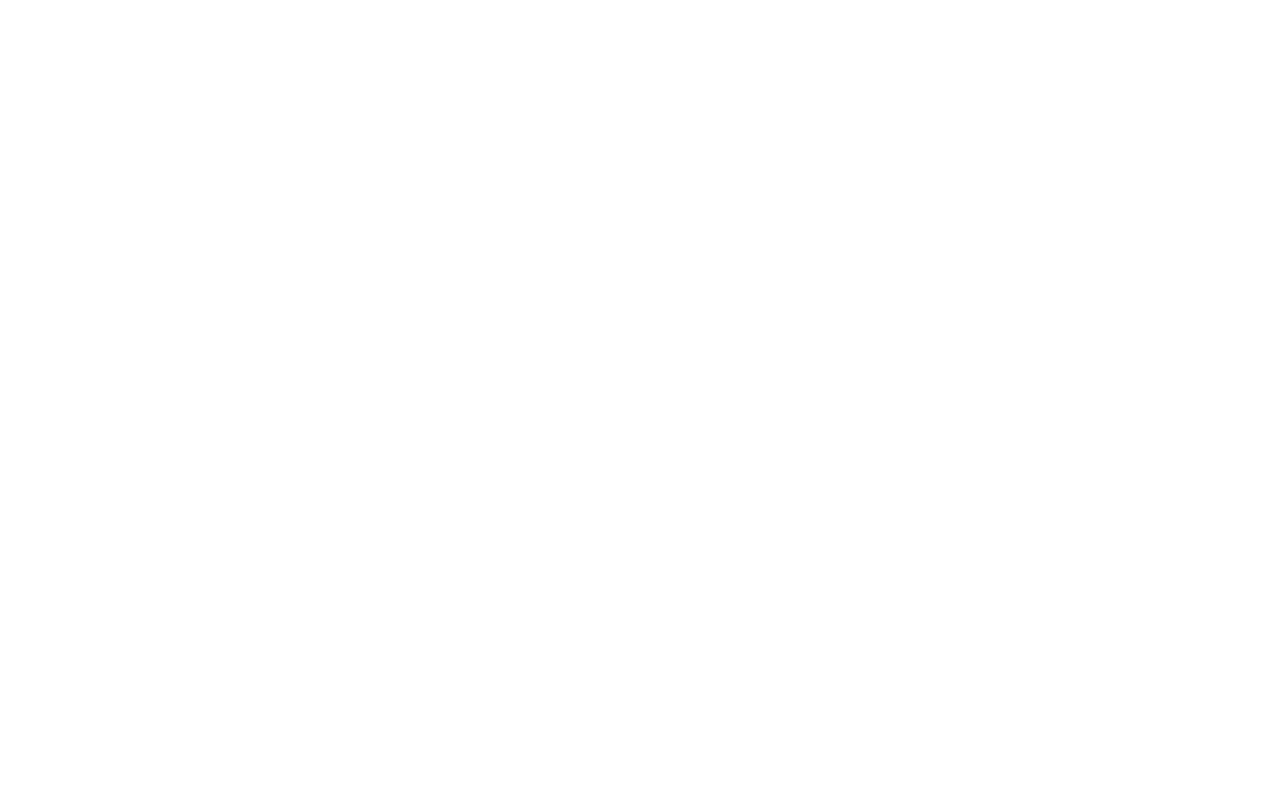
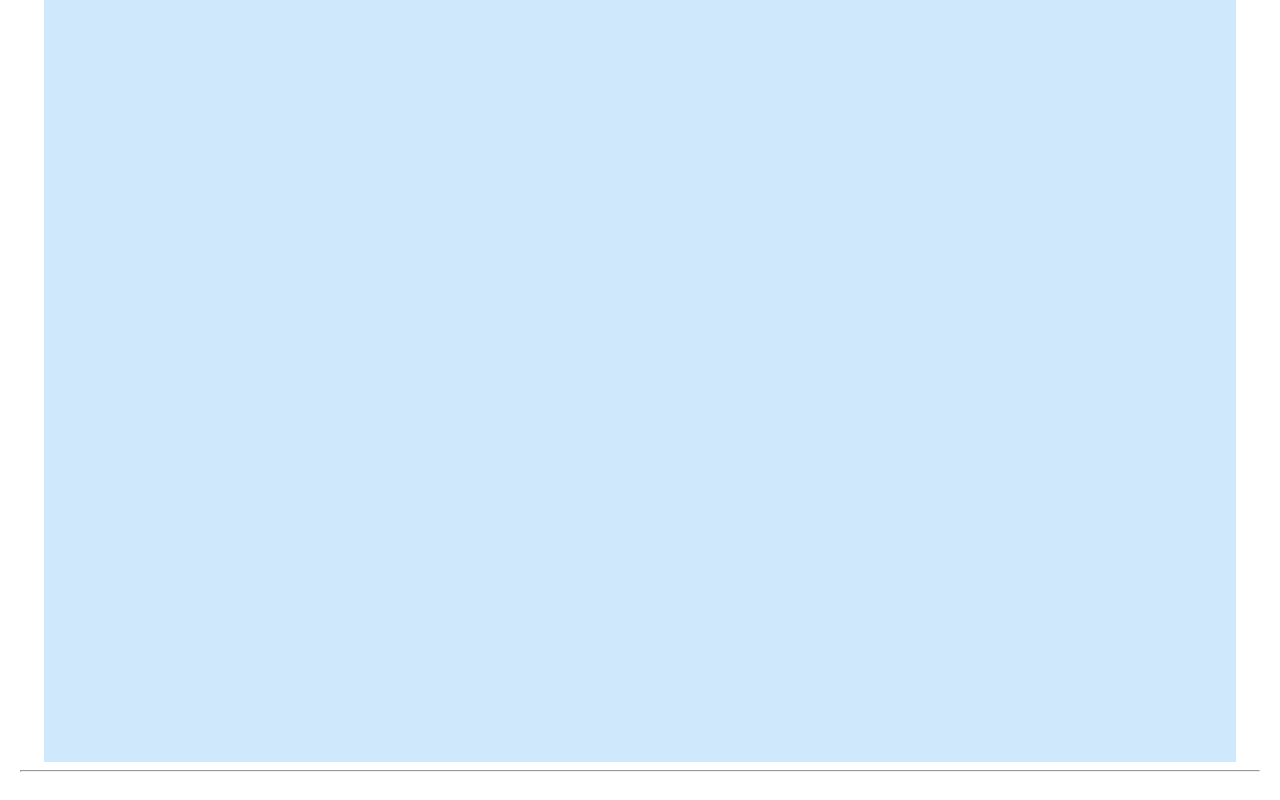
Before and after one commit to devpranab/Practice-React-MaterialUI, a React (Create React App) app: page / in a window 1280 px wide. Shown: the part 5369-6169 px from the top of the page. Before the commit the page ends 5351 px from the top, so only its background shows below. Built offline with nearby package versions, Linux system fonts and the light colour scheme.

Commit message:
Container

```diff
--- a/src/App.js
+++ b/src/App.js
@@ -40,6 +40,7 @@
 import Typography from '@material-ui/core/Typography';
 import CircularProgress from '@material-ui/core/CircularProgress';
 import LinearProgress from '@material-ui/core/LinearProgress';
+import Container from '@material-ui/core/Container';
 
 // for data & time
 const useStyles = makeStyles((theme) => ({
@@ -325,6 +326,14 @@
       <LinearProgress />
       <LinearProgress color="secondary" />
       <hr/>
+      <Container maxWidth="lg">
+        <Typography component="div" style={{ backgroundColor: '#cfe8fc', height: '100vh' }} />
+      </Container>
+
+      {/* <Container fixed>
+        <Typography component="div" style={{ backgroundColor: '#cfe8fc', height: '100vh' }} />
+      </Container> */}
+      <hr/>
     </div>
 
   );
```
